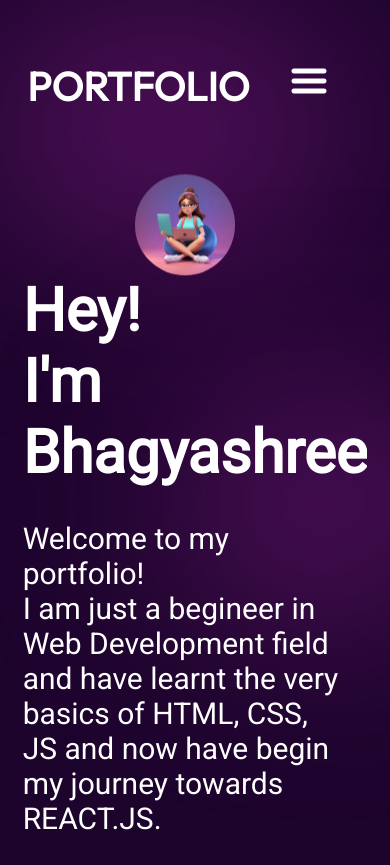
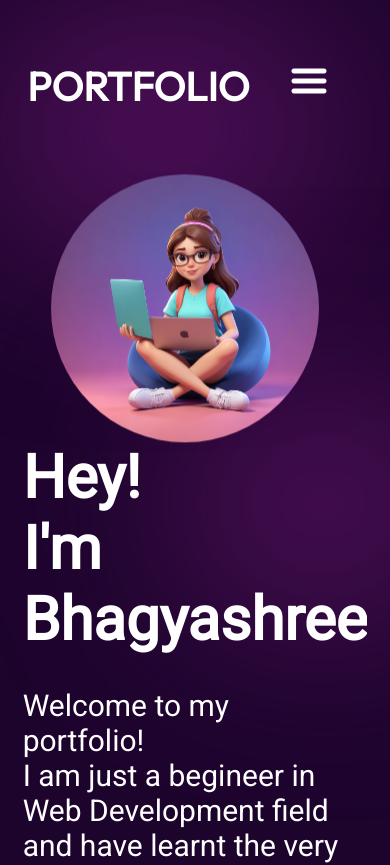
Before and after one commit to Bhagyashree0423/Portfolio, a React (Vite) app: page / in a window 390 px wide. Shown: the top 865 px of the page. Built offline with nearby package versions, Linux system fonts and the light colour scheme.

Commit message:
Update Hero.module.css

```diff
--- a/src/components/Hero/Hero.module.css
+++ b/src/components/Hero/Hero.module.css
@@ -102,6 +102,6 @@
   }
 
   .heroImg {
-    width: 30%;
+    width: 80%;
   }
 }
```
